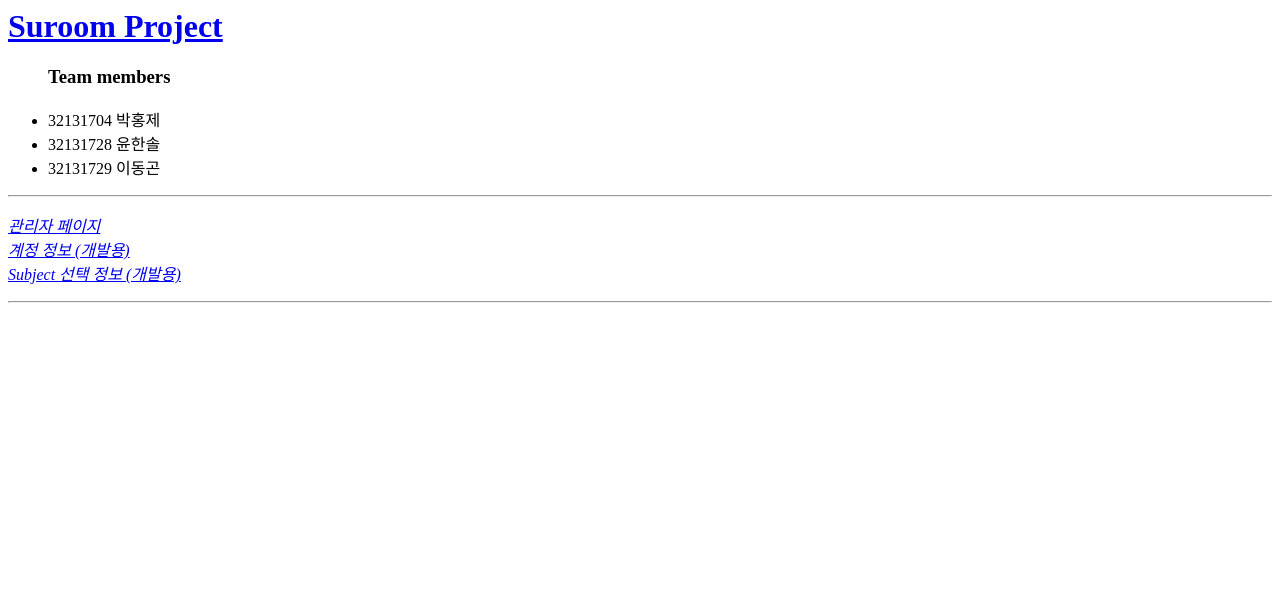
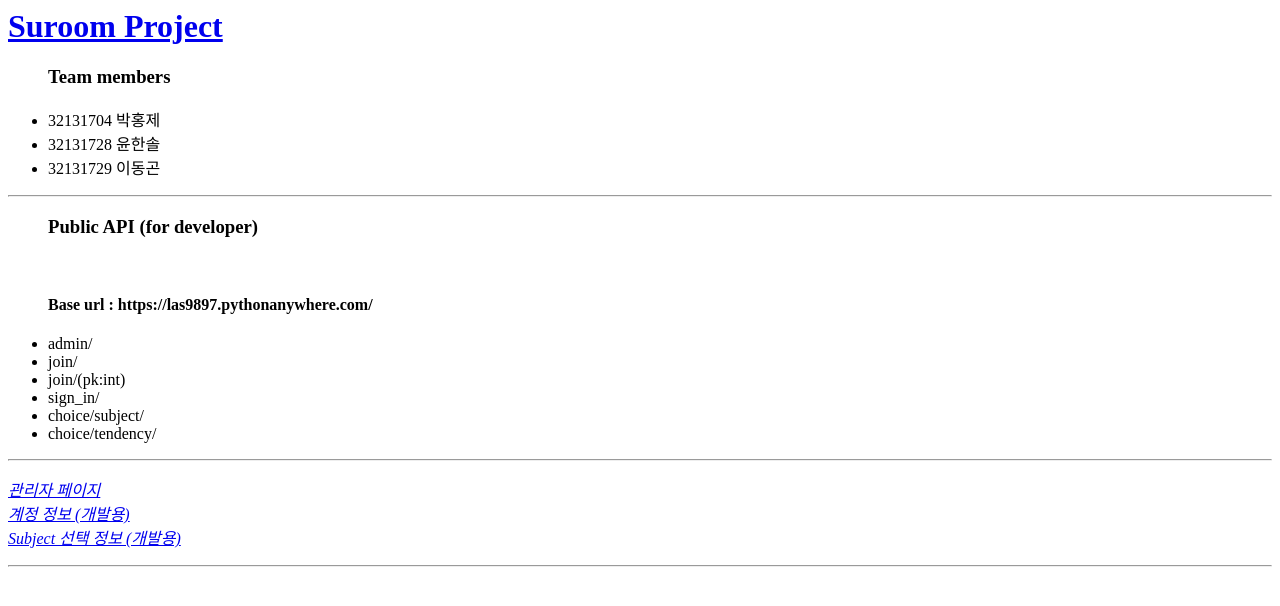
Before and after one commit to yhs3434/Study-Room, a Django app: page / in a window 1280 px wide. Shown: the top 606 px of the page. Run offline with Django 3.2, Linux system fonts and the light colour scheme.

Commit message:
index page update

```diff
--- a/server/rest/templates/rest/index.html
+++ b/server/rest/templates/rest/index.html
@@ -16,6 +16,19 @@
         </p>
         <hr>
         <p>
+            <ul>
+                <h3>Public API (for developer)</h3><br>
+                <h4>Base url : https://las9897.pythonanywhere.com/</h4>
+                <li>admin/</li>
+                <li>join/</li>
+                <li>join/(pk:int)</li>
+                <li>sign_in/</li>
+                <li>choice/subject/</li>
+                <li>choice/tendency/</li>
+            </ul>
+        </p>
+        <hr>
+        <p>
             <a href="admin/"><em>관리자 페이지</em></a><br>
             <a href="rest/join/"><em>계정 정보 (개발용)</em></a><br>
             <a href="rest/choice/subject/"><em>Subject 선택 정보 (개발용)</em></a>
```
